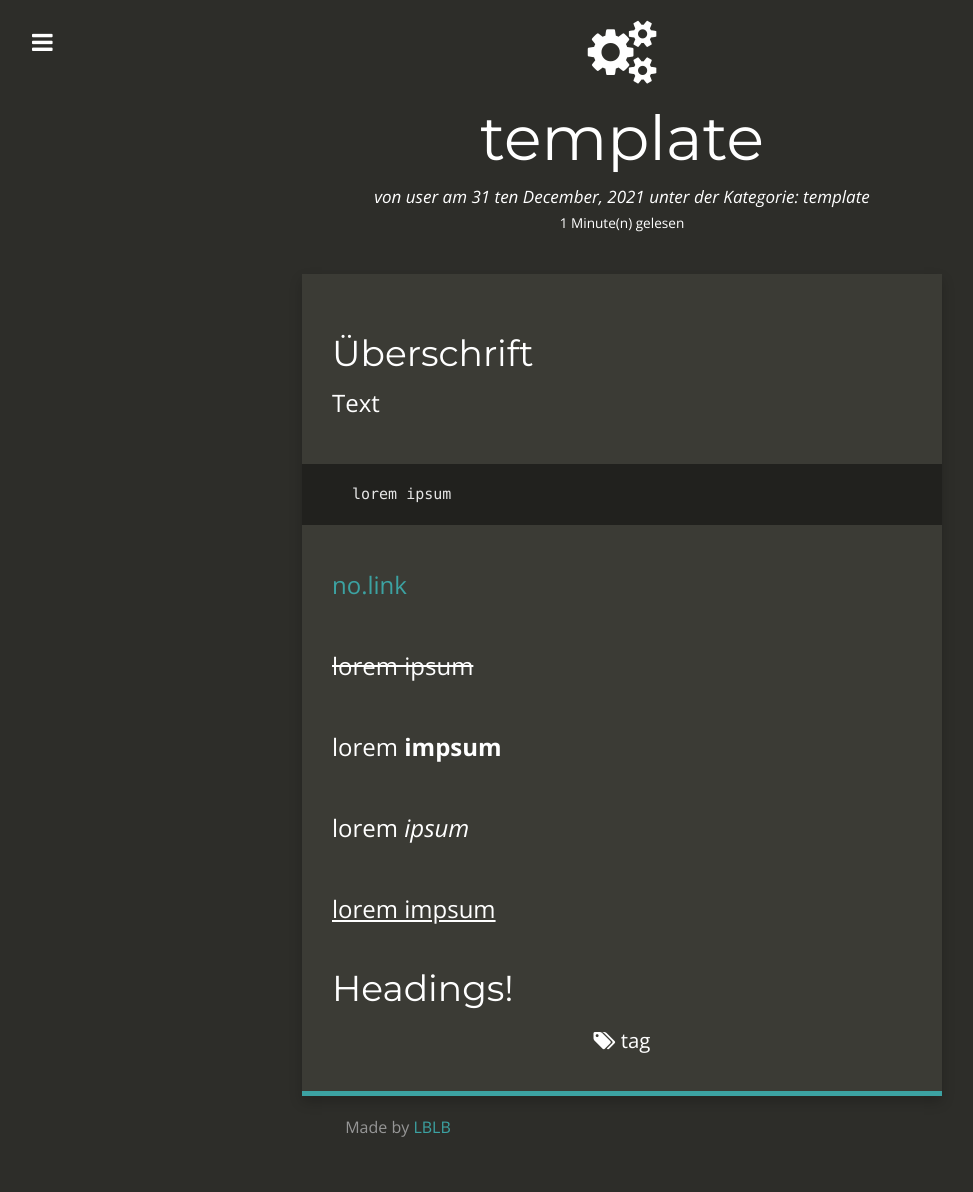
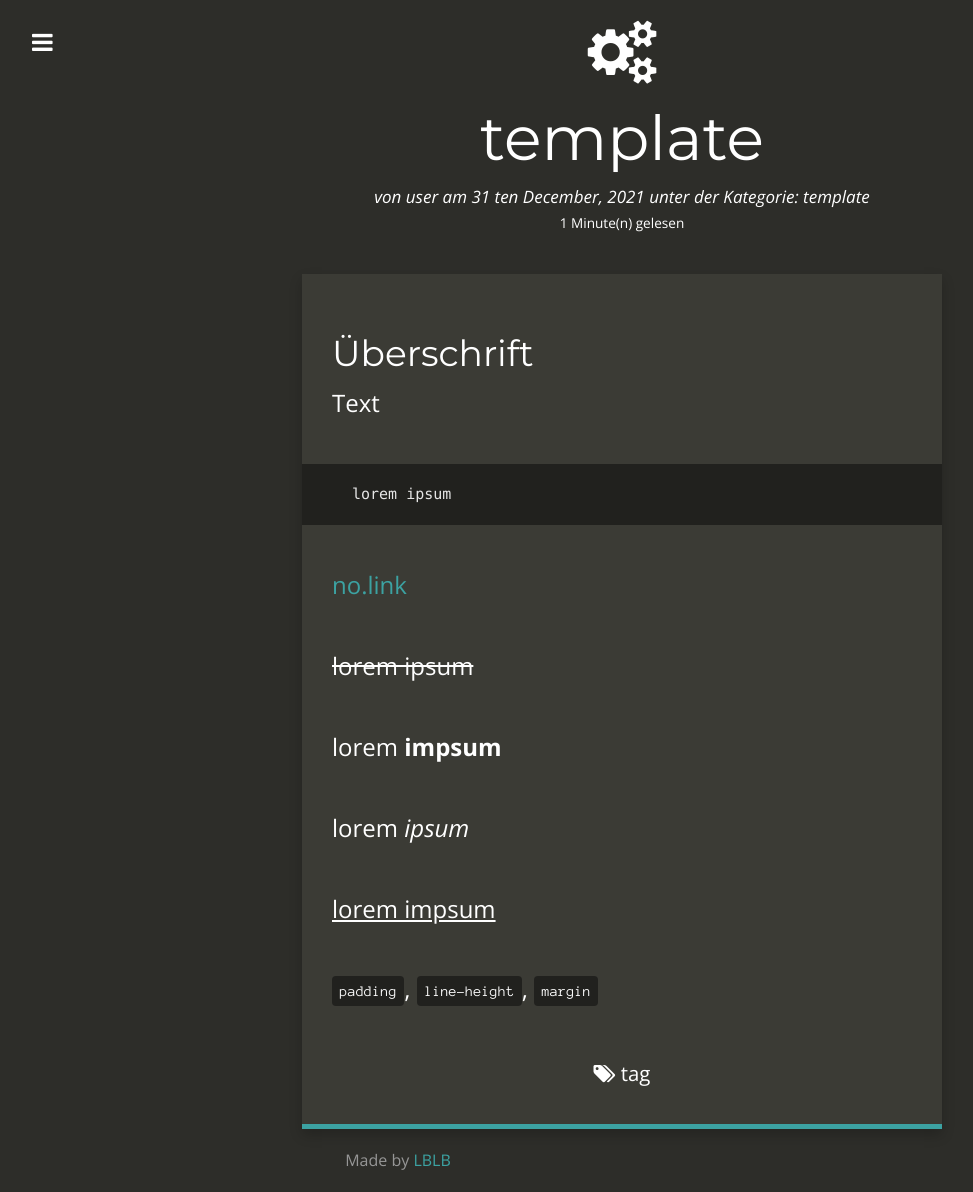
Before and after one commit to eski1337/lblb-it-ffd00, a Jekyll site: the page built from _posts/1999-01-01-template.md, in a window 1280 px wide. Shown: the whole page, without its empty margins (18-991 px from the left). Built offline with Jekyll 4.4.1, drawn with Linux system fonts in a browser that asks for light colours; nearby versions of some CDN libraries; comment, search, counter and statistics services are not loaded; before the commit the page ends 1159 px from its top, so only the background shows below that.

Commit message:
1999-01-01-template.md: changed

```diff
--- a/_posts/1999-01-01-template.md
+++ b/_posts/1999-01-01-template.md
@@ -31,4 +31,4 @@ lorem _ipsum_
 <ins>lorem impsum</ins>
 
 
-# Headings!
+`padding`, `line-height`, `margin`
```
